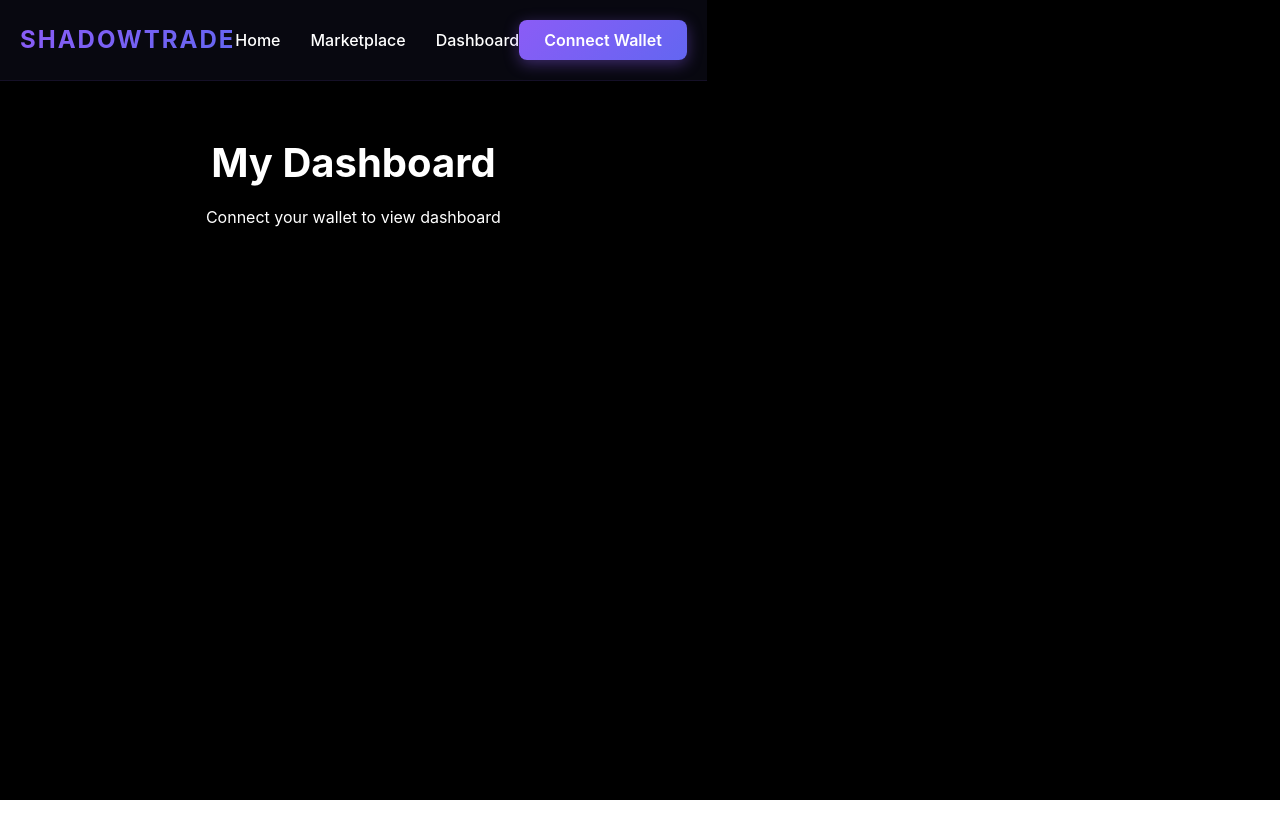
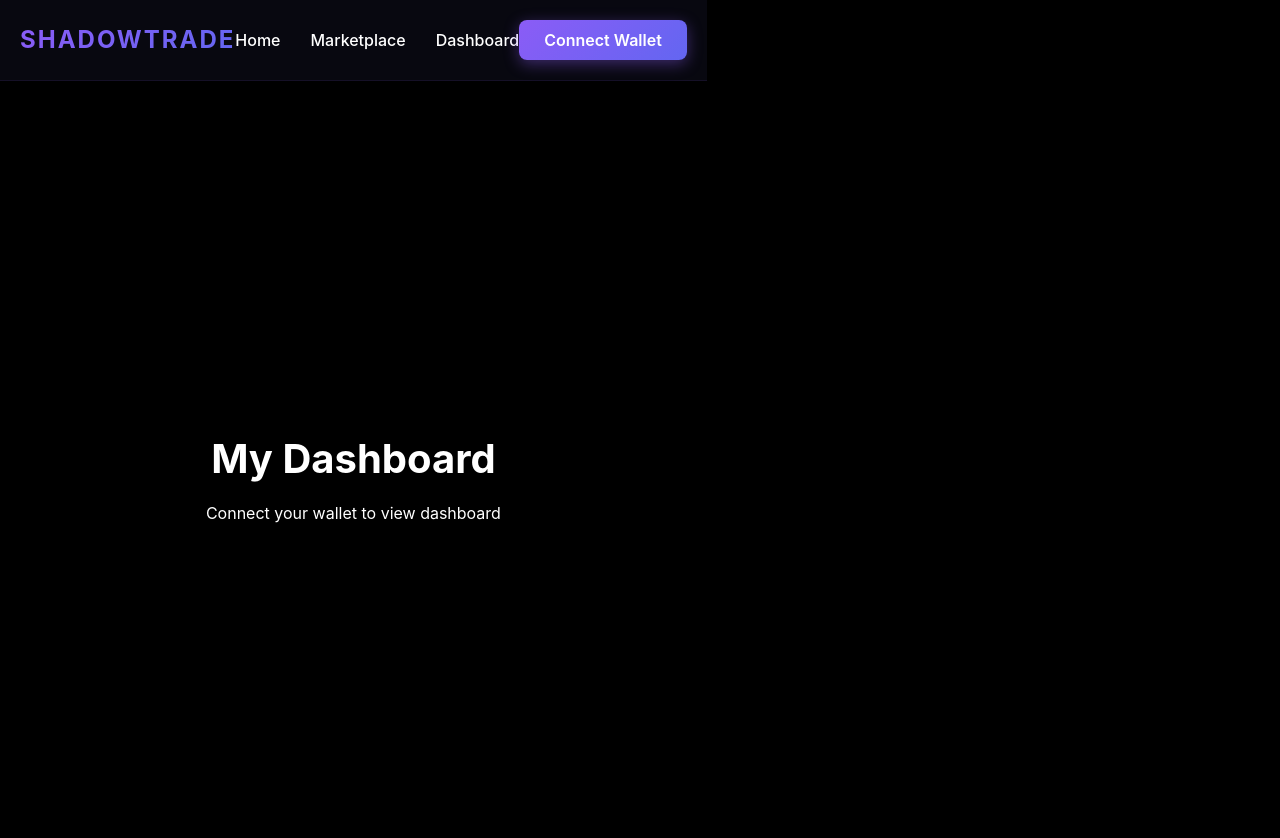
Before and after one commit to askaa-try/ShadowTrade, a React app in the folder frontend/: page /dashboard in a window 1280 px wide. Shown: the top 838 px of the page. Before the commit the page ends 800 px from the top, so only its background shows below. Built offline with nearby package versions, Linux system fonts and the light colour scheme; no server answers; the HTML template or start-up script is replaced by a standard one.

Commit message:
Fix: Dashboard full width layout

```diff
--- a/frontend/src/pages/Dashboard.css
+++ b/frontend/src/pages/Dashboard.css
@@ -1,7 +1,10 @@
 .dashboard {
   padding: 60px 20px;
-  width: 100%;
-  text-align: center;
+  min-height: 100vh;
+  display: flex;
+  flex-direction: column;
+  align-items: center;
+  justify-content: center;
 }
 
 .dashboard h1 {
```
